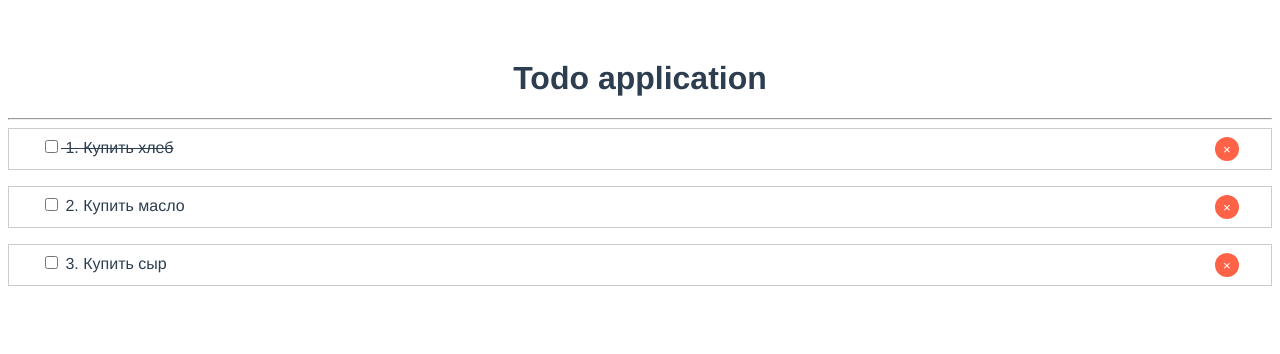
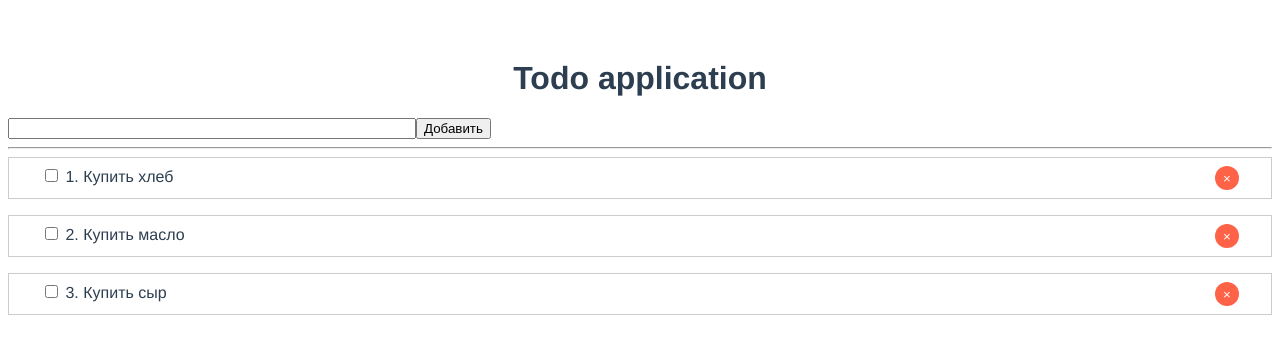
Before and after one commit to maksimerohin/vue-crash-course, a Vue app: page / in a window 1280 px wide. Shown: the top 354 px of the page. Built offline with nearby package versions, Linux system fonts and the light colour scheme.

Commit message:
Add add function

```diff
--- a/src/App.vue
+++ b/src/App.vue
@@ -1,29 +1,42 @@
 <template>
     <div id="app">
         <h1>Todo application</h1>
+        <AddTodo
+                @add-todo="addTodo"
+        />
         <hr>
         <TodoList
                 v-bind:todos="todos"
+                @remove-todo="removeTodo"
         />
     </div>
 </template>
 
 <script>
     import TodoList from '@/components/TodoList'
+    import AddTodo from '@/components/AddTodo'
 
     export default {
         name: 'App',
         data() {
             return {
                 todos: [
-                    {id: 1, title: 'Купить хлеб', completed: true},
+                    {id: 1, title: 'Купить хлеб', completed: false},
                     {id: 2, title: 'Купить масло', completed: false},
                     {id: 3, title: 'Купить сыр', completed: false}
                 ]
             }
         },
+        methods: {
+            removeTodo(id) {
+                this.todos = this.todos.filter(t => t.id !== id)
+            },
+            addTodo(todo) {
+                this.todos.push(todo);
+            }
+        },
         components: {
-            TodoList
+            TodoList, AddTodo
         }
     }
 </script>
--- /dev/null
+++ b/src/components/AddTodo.vue
@@ -0,0 +1,40 @@
+<template>
+    <form @submit.prevent="onSubmit">
+        <input type="text" v-model="title">
+        <button type="submit">Добавить</button>
+    </form>
+</template>
+
+<script>
+    export default {
+        data() {
+            return {
+                title: ''
+            }
+        },
+        methods: {
+            onSubmit() {
+                if(this.title.trim()) {
+                    const newTodo = {
+                        id: Date.now(),
+                        title: this.title,
+                        completed: false
+                    };
+
+                    this.$emit('add-todo', newTodo);
+                    this.title = '';
+                }
+            }
+        }
+    }
+</script>
+
+<style scoped>
+    form {
+        display: flex;
+    }
+
+    input {
+        width: 400px;
+    }
+</style>
--- a/src/components/TodoItem.vue
+++ b/src/components/TodoItem.vue
@@ -1,11 +1,11 @@
 <template>
     <li>
         <span v-bind:class="{done: todo.completed}">
-            <input type="checkbox">
-            {{todo.id}}.
+            <input type="checkbox" v-on:change="todo.completed = !todo.completed">
+            {{index + 1}}.
             {{todo.title}}
         </span>
-        <button class="rm">&times;</button>
+        <button class="rm" v-on:click="$emit('remove-todo', todo.id)">&times;</button>
     </li>
 </template>
 
@@ -15,7 +15,8 @@
             todo: {
                 type: Object,
                 required: true
-            }
+            },
+            index: Number
         }
     }
 </script>
--- a/src/components/TodoList.vue
+++ b/src/components/TodoList.vue
@@ -2,8 +2,10 @@
     <div>
         <ul>
             <TodoItem
-                    v-for="todo of todos"
+                    v-for="(todo, i) of todos"
                     v-bind:todo="todo"
+                    v-bind:index="i"
+                    v-on:remove-todo="removeTodo"
             />
         </ul>
     </div>
@@ -16,6 +18,12 @@
         props: ['todos'],
         components: {
             TodoItem
+        },
+        methods: {
+            removeTodo(id) {
+                console.log('id: ' + id);
+                this.$emit('remove-todo', id);
+            }
         }
     }
 </script>
```
